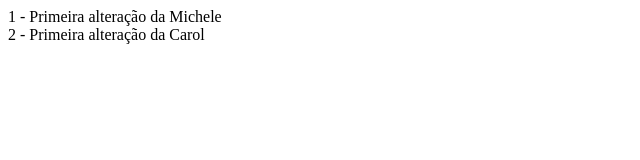
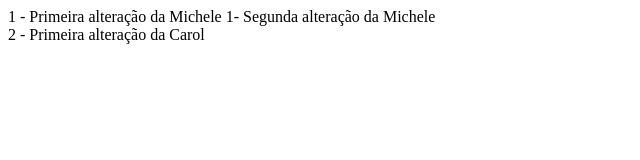
Before and after one commit to michele-seadi/Repositorio-da-carol, a plain HTML site: page index.html in a window 1280 px wide. Shown: the whole page, without its empty margins (0-640 px from the left). Drawn offline with Linux system fonts and the light colour scheme.

Commit message:
Segunda alteração da Michele

```diff
--- a/index.html
+++ b/index.html
@@ -9,6 +9,7 @@
 <body>
     <div>
         1 - Primeira alteração da Michele
+        1- Segunda alteração da Michele
     </div>
 
     <div>
```
